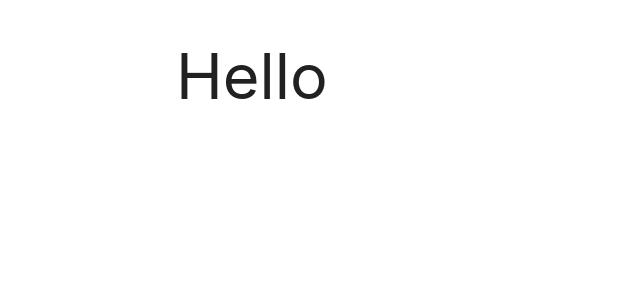
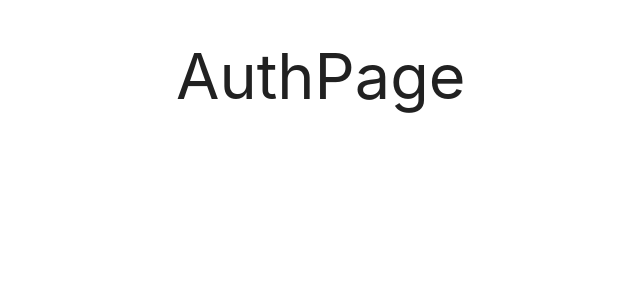
Before and after one commit to MariaGreff/mern-course, a React (Create React App) app in the folder client/: page / in a window 1280 px wide. Shown: the top 300 px of the page, without its empty margins (16-656 px from the left). Built offline with nearby package versions, Linux system fonts and the light colour scheme.

Commit message:
feat: created routes for the client

```diff
--- a/client/src/App.js
+++ b/client/src/App.js
@@ -1,11 +1,16 @@
 import React from 'react';
+import {BrowserRouter as Router} from 'react-router-dom'
 import 'materialize-css';
+import {useRoutes} from './routes';
 
 function App() {
+  const routes = useRoutes(false);
   return (
-    <div className="container">
-      <h1>Hello</h1>
-    </div>
+    <Router>
+      <div className="container">
+        {routes}
+      </div>
+    </Router>
   );
 }
 
--- /dev/null
+++ b/client/src/pages/AuthPage.js
@@ -0,0 +1,9 @@
+import React from 'react';
+
+export const AuthPage = () => {
+    return (
+        <div>
+            <h1>AuthPage</h1>
+        </div>
+    )
+}
--- /dev/null
+++ b/client/src/pages/CreatePage.js
@@ -0,0 +1,9 @@
+import React from 'react';
+
+export const CreatePage = () => {
+    return (
+        <div>
+            <h1>CreatePage</h1>
+        </div>
+    )
+}
--- /dev/null
+++ b/client/src/pages/DetailPage.js
@@ -0,0 +1,9 @@
+import React from 'react';
+
+export const DetailPage = () => {
+    return (
+        <div>
+            <h1>DetailPage</h1>
+        </div>
+    )
+}
--- /dev/null
+++ b/client/src/pages/LinksPage.js
@@ -0,0 +1,9 @@
+import React from 'react';
+
+export const LinksPage = () => {
+    return (
+        <div>
+            <h1>LinksPage</h1>
+        </div>
+    )
+}
--- /dev/null
+++ b/client/src/routes.js
@@ -0,0 +1,34 @@
+import React from 'react';
+import {Switch, Route, Redirect} from 'react-router-dom';
+import { AuthPage } from './pages/AuthPage';
+import { CreatePage } from './pages/CreatePage';
+import { DetailPage } from './pages/DetailPage';
+import { LinksPage } from './pages/LinksPage';
+
+export const useRoutes = isAuthenticated => {
+    if (isAuthenticated) {
+        return (
+            <Switch>
+                <Route path="/links" exact>
+                    <LinksPage />
+                </Route>
+                <Route path="/create" exact>
+                    <CreatePage />
+                </Route>
+                <Route path="/detail/:id">
+                    <DetailPage />
+                </Route>
+                <Redirect to="/create" />
+            </Switch>
+        );
+    }
+
+    return (
+        <Switch>
+            <Route path="/" exact>
+                <AuthPage />
+            </Route>
+            <Redirect to="/" />
+        </Switch>
+    );
+};
```
